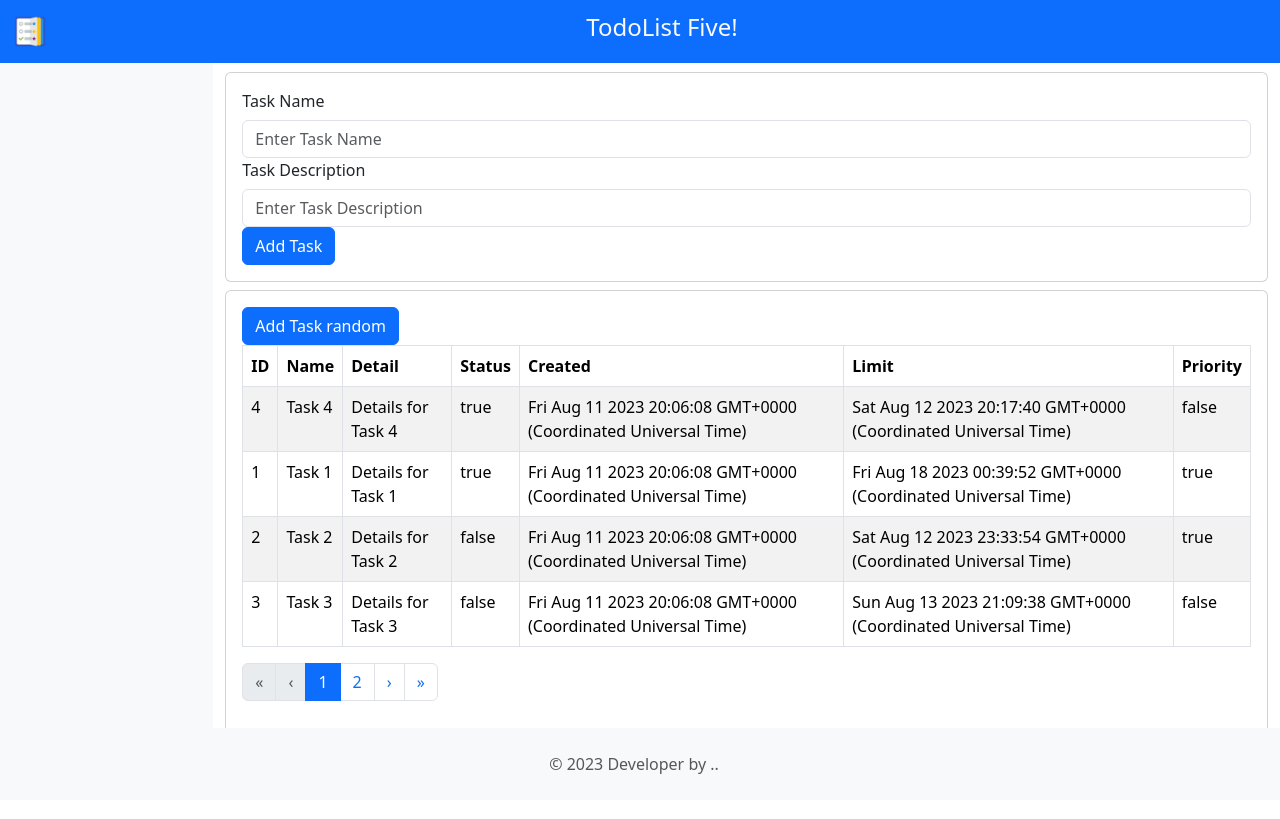
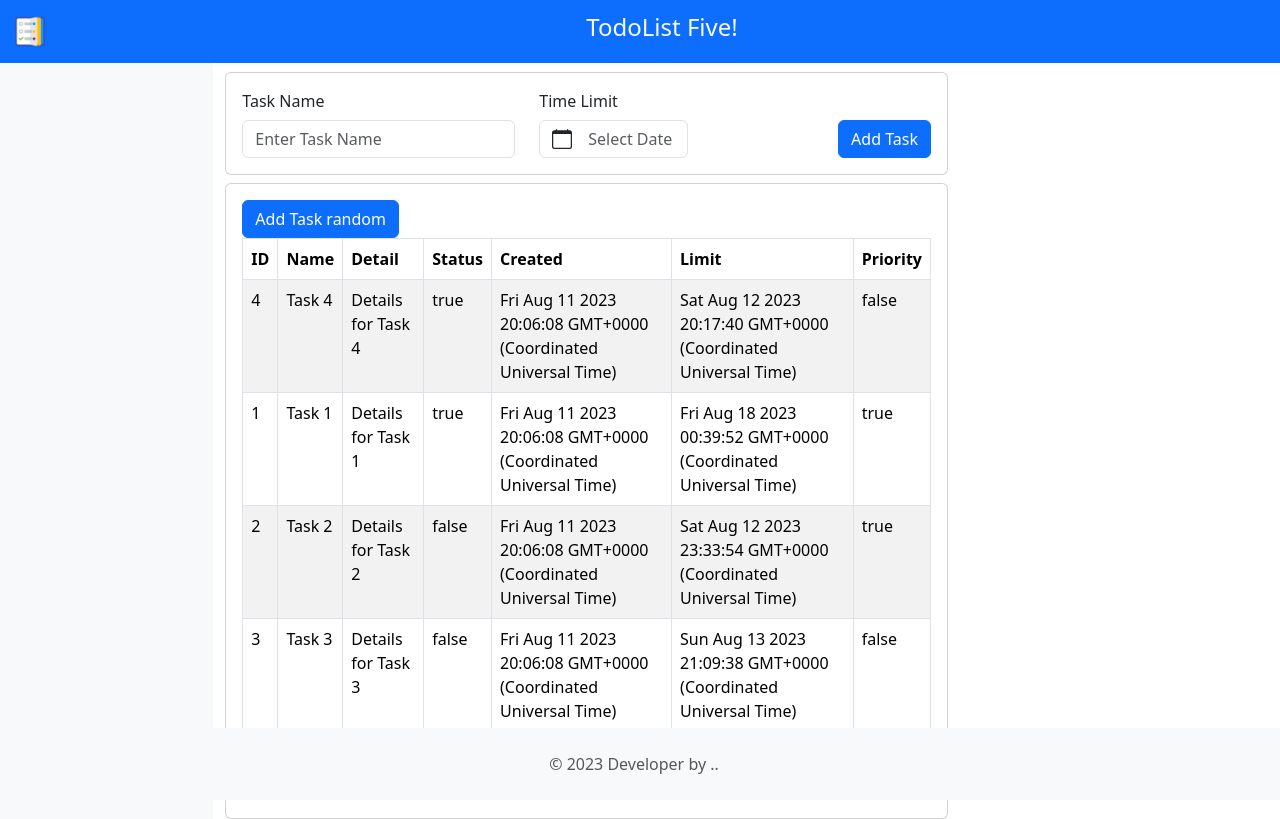
Before and after one commit to aparrab90/todolistEmpresarial, a Vue app: page /user in a window 1280 px wide. Built offline with nearby package versions, Linux system fonts and the light colour scheme.

Commit message:
Add task NO Modal

```diff
--- a/src/components/TaskForm.vue
+++ b/src/components/TaskForm.vue
@@ -2,13 +2,44 @@
   <div class="mt-3">
     <b-card>
       <b-form @submit.prevent="addTask">
-        <b-form-group id="taskNameGroup" label="Task Name">
-          <b-form-input v-model="taskName" required placeholder="Enter Task Name" />
-        </b-form-group>
-        <b-form-group id="taskDescriptionGroup" label="Task Description">
-          <b-form-input v-model="taskDescription" required placeholder="Enter Task Description" />
-        </b-form-group>
-        <b-button type="submit" variant="primary">Add Task</b-button>
+        <b-row>
+          <b-col>
+            <b-form-group id="taskNameGroup" label="Task Name">
+              <b-form-input ref="taskNameInput" v-model="taskName" required placeholder="Enter Task Name" />
+            </b-form-group>
+          </b-col>
+
+
+
+          <b-col cols="7">
+            <b-form-group id="dateTimeGroup" label="Time Limit">
+              <b-row>
+                <b-col cols="5">
+                  <b-form-datepicker v-model="selectedDate" required placeholder="Select Date" />
+                </b-col>
+                <!-- <b-col>
+                  <b-form-timepicker v-model="selectedTime" required placeholder="Select Time" />
+                </b-col> -->
+                <b-col class="text-end ">
+                  <b-button type="submit" variant="primary">Add Task</b-button>
+                </b-col>
+              </b-row>
+            </b-form-group>
+          </b-col>
+
+
+        </b-row>
+        <!-- <b-row>
+          <b-col cols="10" >
+            <b-form-group id="taskDescriptionGroup" label="Task Description">
+              <b-form-textarea class="form-control" v-model="taskDescription" required placeholder="Enter Task Description" rows="2" />
+            </b-form-group>
+          </b-col>
+          <b-col  class="text-end mt-4">
+            <b-button  type="submit" variant="primary">Add Task</b-button>
+          </b-col>
+        </b-row> -->
+
       </b-form>
       <!--
       <form @submit.prevent="addTask">
@@ -80,6 +111,11 @@ export default {
     showModal() {
       this.modalShow = true;
     },
+
+    focusTaskName() {
+      // Establecer el enfoque en el campo "Task Name" al abrir el modal
+      this.$refs.taskNameInput.focus();
+    },
     async fetchTask() {
       try {
         this.tasks = await getTasks(this.userId); // Supongamos que tienes el userId definido en algún lugar
--- a/src/views/UserDashboard.vue
+++ b/src/views/UserDashboard.vue
@@ -14,7 +14,7 @@
           </b-nav> -->
         </div>
 
-        <div class="col-lg-10">
+        <div class="col-lg-7">
           <TaskForm />
         </div>
       </div>
```
